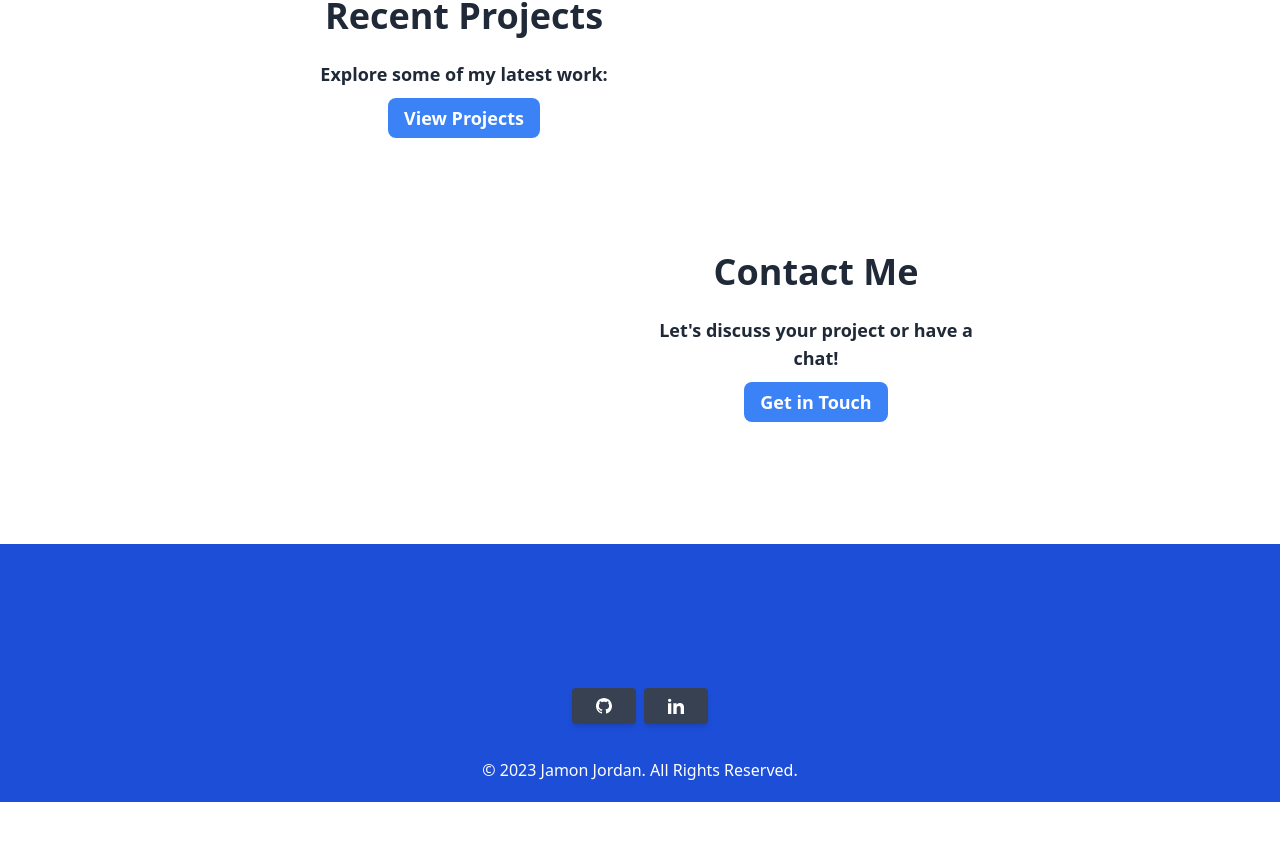
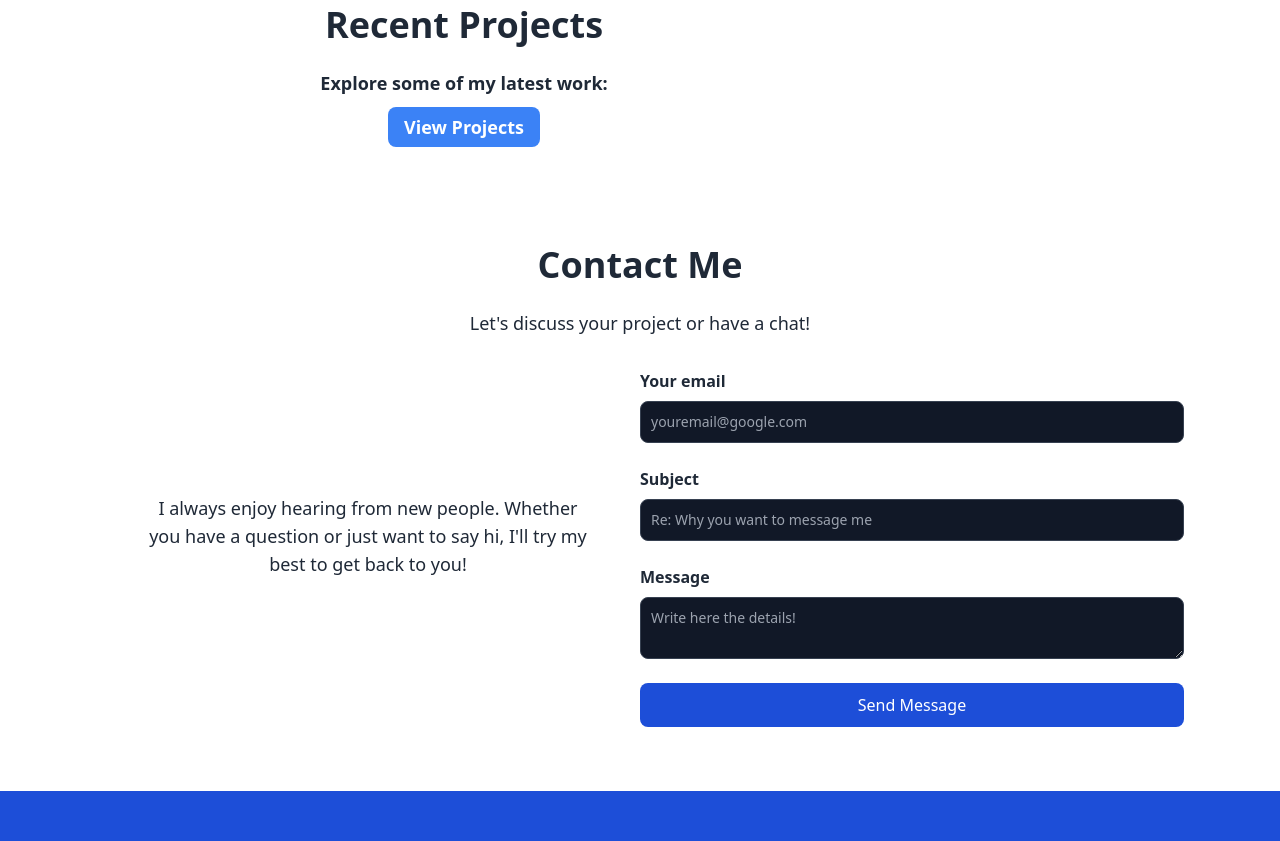
Before and after one commit to joriman/joriman-dev, a Next.js app: page / in a window 1280 px wide. Shown: the part 2507-3348 px from the top of the page. Before the commit the page ends 3309 px from the top, so only its background shows below. Built offline with nearby package versions, Linux system fonts and the light colour scheme.

Commit message:
feat: contact me landing page section frontend

```diff
--- /dev/null
+++ b/src/components/landingpage/email_section.tsx
@@ -0,0 +1,73 @@
+import React from "react";
+import Link from "next/link";
+
+const EmailSection = () => {
+    return (
+        <div className="grid md:grid-cols-2 relative">
+            <div className="flex flex-col justify-center text-center mb-6">
+                <p className="text-gray-800 font-medium text-lg md:mx-12 max-w-md">
+                    I always enjoy hearing from new people.
+                    Whether you have a question or just want to say hi, I&apos;ll try my best
+                    to get back to you!
+                </p>
+            </div>
+
+            <div>
+                <form className="flex flex-col">
+                    <div className="mb-6">
+                        <label
+                            htmlFor="email"
+                            className="text-gray-800 block mb-2 text-md font-semibold"
+                        >
+                        Your email
+                        </label>
+                        <input
+                            type="email"
+                            id="email"
+                            required
+                            className="bg-gray-900 border border-gray-700 placeholder-gray-400 text-gray-100 text-sm rounded-lg block w-full p-2.5"
+                            placeholder="youremail@google.com"
+                        />
+                    </div>
+                    <div className="mb-6">
+                        <label
+                            htmlFor="subject"
+                            className="text-gray-800 block text-md mb-2 font-semibold"
+                        >
+                            Subject
+                        </label>
+                        <input
+                            type="text"
+                            id="subject"
+                            required
+                            className="bg-gray-900 border border-gray-700 placeholder-gray-400 text-gray-100 text-sm rounded-lg block w-full p-2.5"
+                            placeholder="Re: Why you want to message me"
+                        />
+                    </div>
+                    <div className="mb-6">
+                        <label
+                            htmlFor="message"
+                            className="text-gray-800 block text-md mb-2 font-semibold"
+                        >
+                            Message
+                        </label>
+                        <textarea
+                            name="message"
+                            id="message"
+                            className="bg-gray-900 border border-gray-700 placeholder-gray-400 text-gray-100 text-sm rounded-lg block w-full p-2.5"
+                            placeholder="Write here the details!"
+                        />
+                    </div>
+                    <button
+                        type="submit"
+                        className="bg-blue-700 hover:bg-blue-600 text-white font-medium py-2.5 px-5 rounded-lg w-full"
+                    >
+                        Send Message
+                    </button>
+                </form>
+            </div>
+        </div>
+    );
+};
+
+export default EmailSection;
--- a/src/components/landingpage/technicals.tsx
+++ b/src/components/landingpage/technicals_section.tsx
@@ -8,7 +8,7 @@ import NextLogo from "@/assets/logos/next_logo";
 import CSSLogo from "@/assets/logos/css_logo";
 import SvelteLogo from "@/assets/logos/svelte_logo";
 import TypescriptLogo from "@/assets/logos/typescript_logo";
-import CPlusPlusLogo from "@/assets/cpp_logo";
+import CPlusPlusLogo from "@/assets/logos/cpp_logo";
 import PythonLogo from "@/assets/logos/python_logo";
 import NodeLogo from "@/assets/logos/node_logo";
 import PostgreSQLLogo from "@/assets/logos/postgresql_logo";
--- a/src/pages/index.tsx
+++ b/src/pages/index.tsx
@@ -3,7 +3,8 @@ import { Slide, Fade } from "react-awesome-reveal";
 import Layout from './layout'
 import Link from 'next/link';
 import Head from 'next/head'
-import Technicals from '@/components/landingpage/technicals';
+import Technicals from '@/components/landingpage/technicals_section';
+import EmailSection from '@/components/landingpage/email_section';
 
 const inter = Inter({ subsets: ['latin'] })
 
@@ -76,11 +77,11 @@ export default function Home() {
 						</div>
 					</section>
 
-					<section className='block mt-[-8rem] p-6'>
+					<section className='block mt-[-8rem] p-6 border-b pb-24'>
 						<Technicals />
 					</section>
 
-					<section className="md:grid grid-cols-1 md:grid-cols-2 pt-16 md:px-72 text-center space-y-4 text-gray-800 font-bold">
+					<section className="md:grid grid-cols-1 md:grid-cols-2 mb-12 md:px-72 text-center space-y-4 text-gray-800 font-bold">
 						<div className="flex flex-col justify-center py-4">
 							<div>
 								<h2 className="font-bold text-4xl m-6 text-center">Recent Projects</h2>
@@ -91,15 +92,12 @@ export default function Home() {
 						</div>
 					</section>
 
-					<section className="md:grid grid-cols-1 md:grid-cols-2 pt-16 pb-12 md:px-72 text-center text-gray-800 font-bold">
-						<div></div>
+					<section className="flex flex-col items-center mx-6 md:mx-24 text-gray-800">
 						<div className="flex flex-col justify-center py-4">
-							<div>
-								<h2 className="font-bold text-4xl m-6 text-center">Contact Me</h2>
-								<p className="text-lg mb-4">Let&apos;s discuss your project or have a chat!</p>
-								<Link href="/contact" className="text-lg py-2 px-4 space-y-2 bg-blue-500 rounded-lg hover:bg-blue-700 text-white"> Get in Touch</Link>
-							</div>
+							<h2 className="font-bold text-4xl m-6 text-center">Contact Me</h2>
+							<p className="text-lg mb-4">Let&apos;s discuss your project or have a chat!</p>
 						</div>
+						<EmailSection />
 					</section>
 				</main>
 			</Layout>
```
Also changed, not shown: src/assets/logos/cpp_logo.tsx (renamed from src/assets/cpp_logo.tsx).
